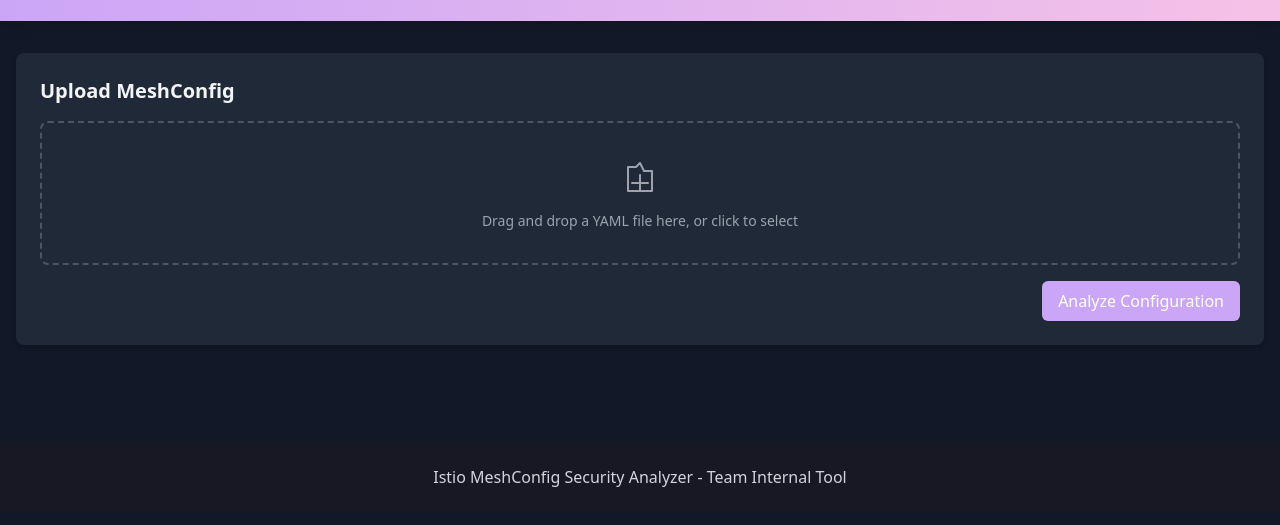
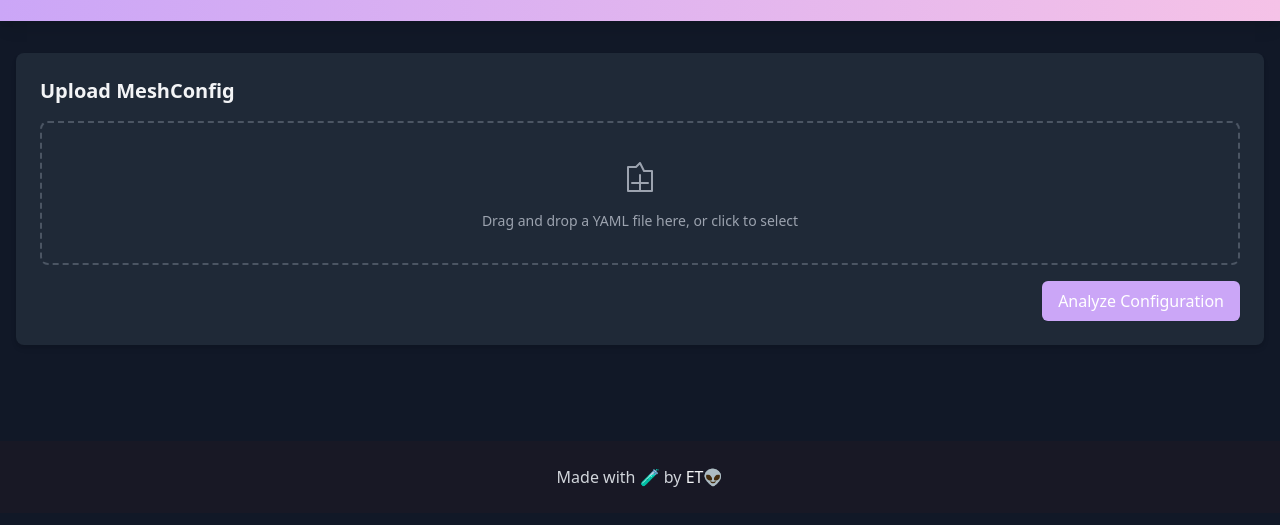
Before and after one commit to ethanolivertroy/mesh-config-analyzer, a website: page public/index.html in a window 1280 px wide. Shown: the part 95-620 px from the top of the page. Drawn offline with nearby package versions, Linux system fonts and the light colour scheme.

Commit message:
Update Footer

```diff
--- a/public/index.html
+++ b/public/index.html
@@ -128,11 +128,13 @@
         </div>
     </main>
 
-    <footer class="py-6 mt-8" style="background-color: var(--ctp-mantle);">
-        <div class="container mx-auto px-4 text-center">
-            <p class="text-gray-300">Istio MeshConfig Security Analyzer - Team Internal Tool</p>
-        </div>
-    </footer>
+<footer class="py-6 mt-8" style="background-color: var(--ctp-mantle);">
+    <div class="container mx-auto px-4 text-center">
+        <p class="text-gray-300">
+            Made with <span class="text-purple-400">🧪</span> by <a href="https://gitlab.com/ethanolivertroy" class="text-gray-100 hover:text-purple-300 transition duration-200">ET👽</a>
+        </p>
+    </div>
+</footer>
 
     <script>
         document.addEventListener('DOMContentLoaded', () => {
```
